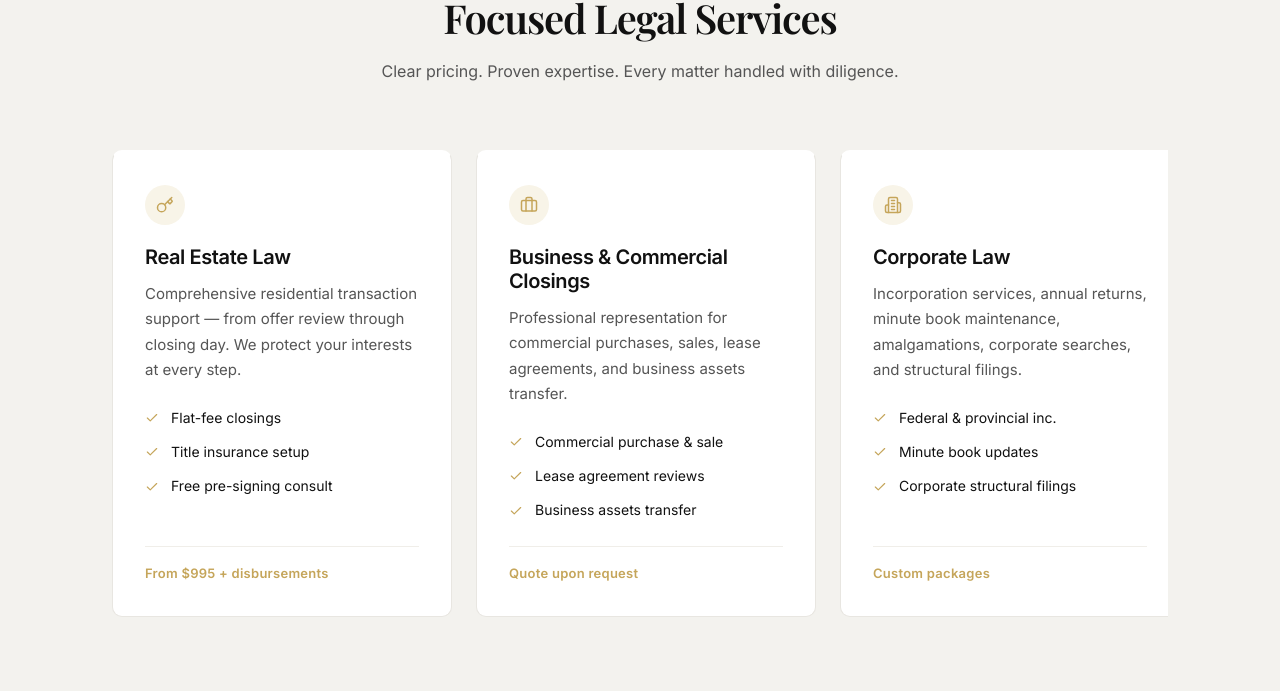
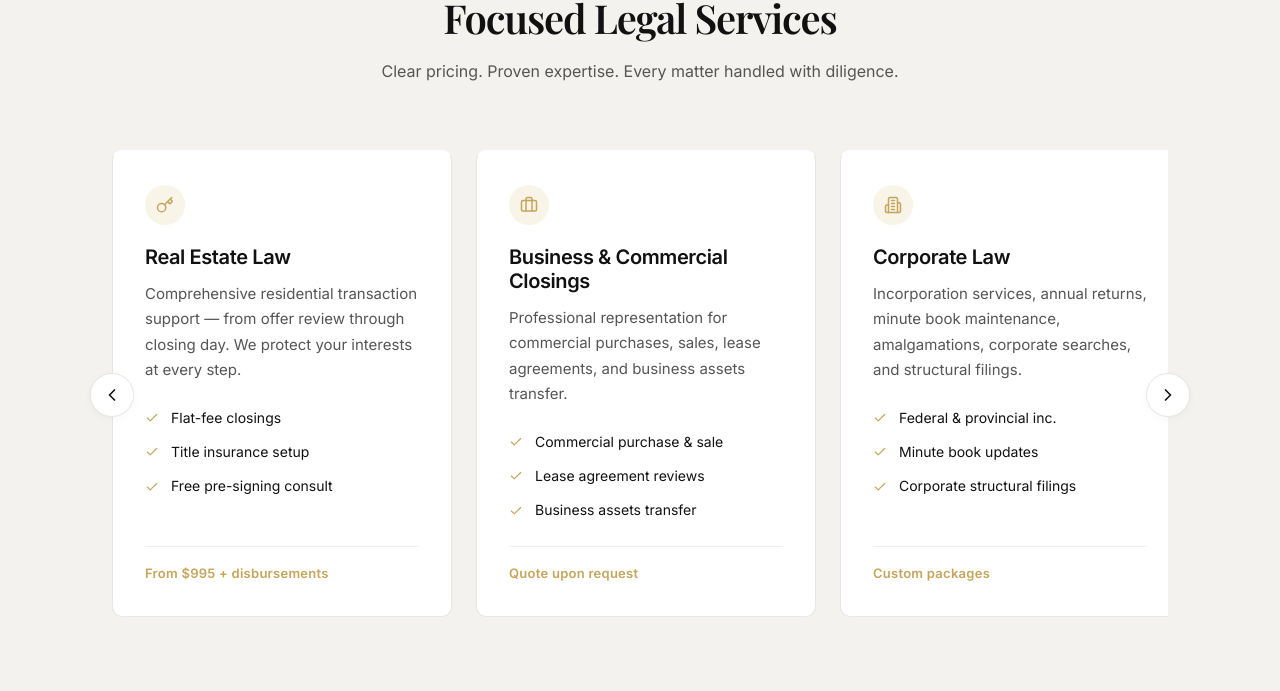
Before and after one commit to disuhitarth/SUMAN-AHUJA, a Next.js app: page / in a window 1280 px wide. Shown: the part 1082-1773 px from the top of the page. Built offline with nearby package versions, Linux system fonts and the light colour scheme.

Commit message:
feat: add horizontal scroll chevrons to services carousel in Services.tsx

```diff
--- a/src/app/components/Services.module.css
+++ b/src/app/components/Services.module.css
@@ -134,3 +134,54 @@
   border-top: 1px solid var(--color-border-light);
   letter-spacing: 0.02em;
 }
+
+/* ── Carousel Navigation Controls ───────────────────────── */
+.carouselContainer {
+  position: relative;
+  width: 100%;
+}
+
+.scrollBtn {
+  position: absolute;
+  top: 50%;
+  transform: translateY(-50%);
+  width: 44px;
+  height: 44px;
+  border-radius: var(--radius-full);
+  background-color: var(--color-surface);
+  border: 1px solid var(--color-border);
+  color: var(--color-text);
+  display: flex;
+  align-items: center;
+  justify-content: center;
+  cursor: pointer;
+  z-index: 10;
+  box-shadow: var(--shadow-sm);
+  transition: all var(--duration-fast) var(--ease-out);
+}
+
+.scrollBtn:hover {
+  background-color: var(--color-accent-light);
+  border-color: var(--color-accent);
+  color: var(--color-accent);
+  transform: translateY(-50%) scale(1.05);
+  box-shadow: var(--shadow-md);
+}
+
+.scrollBtn:active {
+  transform: translateY(-50%) scale(0.95);
+}
+
+.scrollBtnLeft {
+  left: -22px; /* Float slightly over the left grid edge */
+}
+
+.scrollBtnRight {
+  right: -22px; /* Float slightly over the right grid edge */
+}
+
+@media (max-width: 768px) {
+  .scrollBtn {
+    display: none; /* Hide chevrons on mobile since touch swipe is native */
+  }
+}
--- a/src/app/components/Services.tsx
+++ b/src/app/components/Services.tsx
@@ -1,6 +1,7 @@
 "use client";
 
-import { Key, FileSignature, FileText, Check, Briefcase, Building2 } from "lucide-react";
+import { useRef } from "react";
+import { Key, FileSignature, FileText, Check, Briefcase, Building2, ChevronLeft, ChevronRight } from "lucide-react";
 import ScrollReveal from "./ScrollReveal";
 import styles from "./Services.module.css";
 
@@ -68,6 +69,18 @@ const SERVICES = [
 ];
 
 export default function Services() {
+  const gridRef = useRef<HTMLDivElement>(null);
+
+  const scroll = (direction: "left" | "right") => {
+    const el = gridRef.current;
+    if (!el) return;
+    const scrollAmount = 364; // Card width (340px) + gap (24px)
+    el.scrollBy({
+      left: direction === "left" ? -scrollAmount : scrollAmount,
+      behavior: "smooth",
+    });
+  };
+
   return (
     <section id="services" className="section-alt">
       <div className="container">
@@ -83,7 +96,19 @@ export default function Services() {
 
         {/* Card Grid Carousel - Wrapped as a single reveal unit */}
         <ScrollReveal>
-          <div className={styles.grid}>
+          <div className={styles.carouselContainer}>
+            {/* Left navigation chevron */}
+            <button
+              onClick={() => scroll("left")}
+              className={`${styles.scrollBtn} ${styles.scrollBtnLeft}`}
+              aria-label="Scroll left"
+              id="carousel-prev"
+            >
+              <ChevronLeft size={20} />
+            </button>
+
+            {/* Horizontal swipable grid */}
+            <div ref={gridRef} className={styles.grid}>
               {SERVICES.map((service) => (
                 <div
                   key={service.id}
@@ -112,6 +137,17 @@ export default function Services() {
                 </div>
               ))}
             </div>
+
+            {/* Right navigation chevron */}
+            <button
+              onClick={() => scroll("right")}
+              className={`${styles.scrollBtn} ${styles.scrollBtnRight}`}
+              aria-label="Scroll right"
+              id="carousel-next"
+            >
+              <ChevronRight size={20} />
+            </button>
+          </div>
         </ScrollReveal>
       </div>
     </section>
```
Lines whose indentation alone changed are shown as unchanged.
